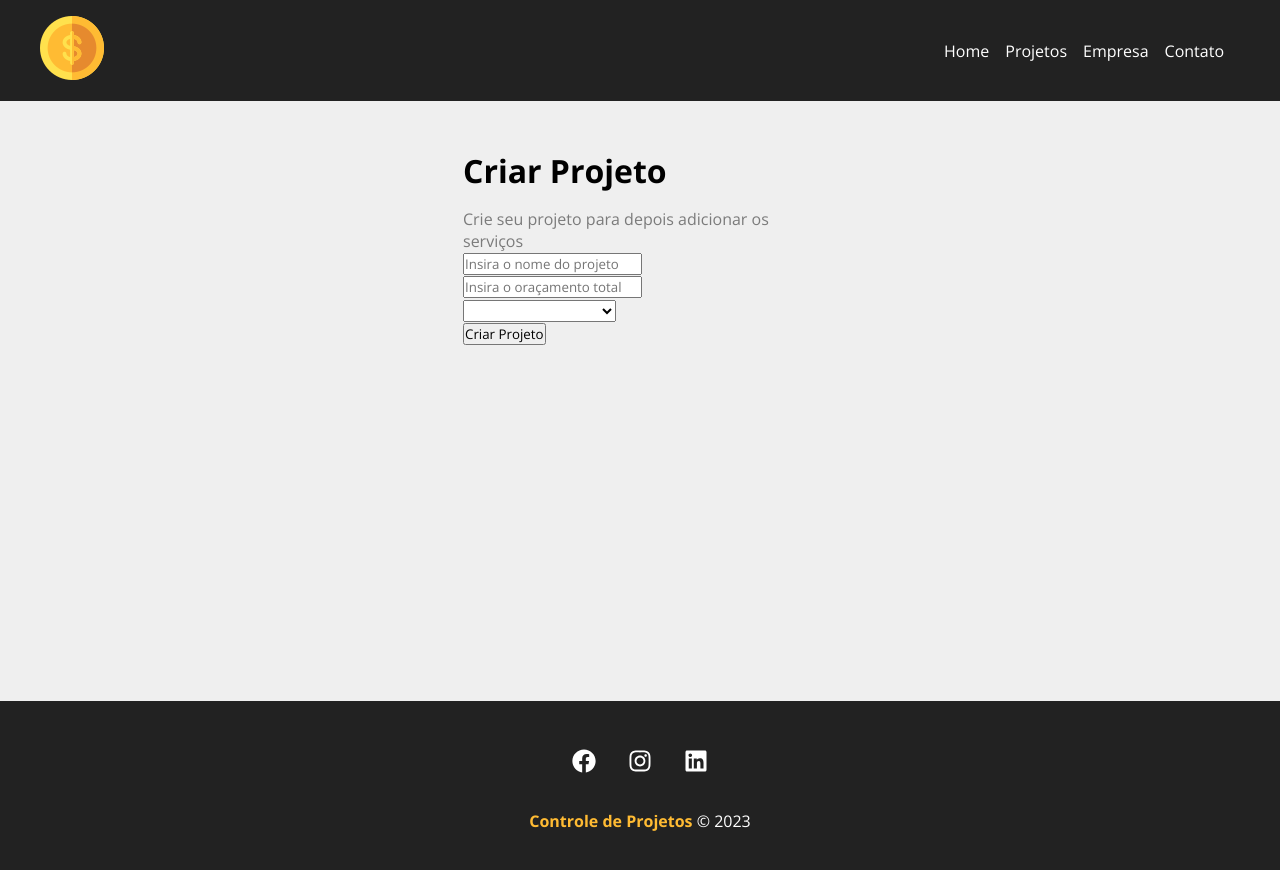
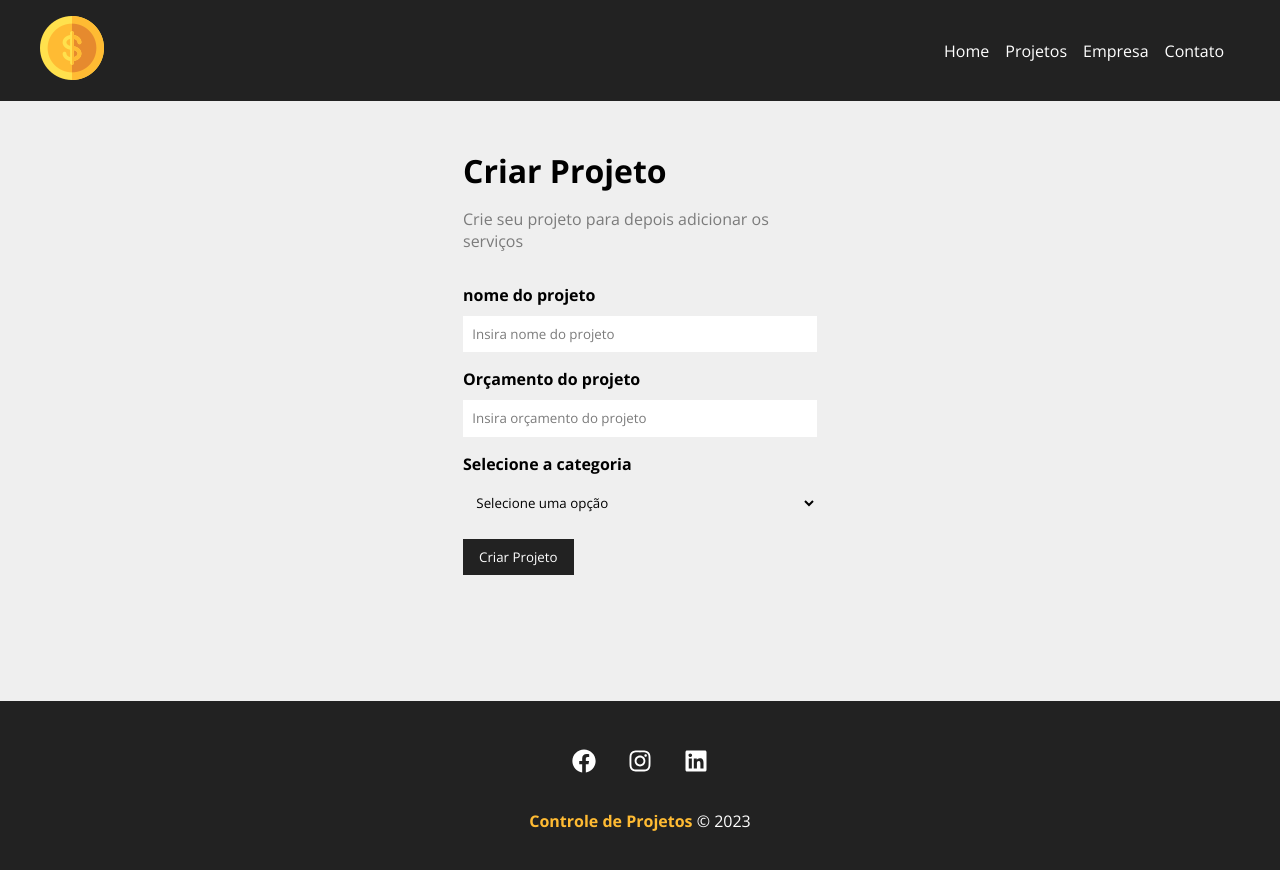
Before and after one commit to MalinaliRap/controleprojetos, a React (Create React App) app: page /newproject in a window 1280 px wide. Shown: the top 870 px of the page. Built offline with nearby package versions, Linux system fonts and the light colour scheme.

Commit message:
Aula #22

```diff
--- /dev/null
+++ b/src/components/form/Input.js
@@ -0,0 +1,21 @@
+import React from 'react';
+import styles from './Input.module.css';
+
+function Input({type, text, name, placeholder, handleOnChange, value}) {
+    return (
+        <div className={styles.form_control}>
+           <label htmlFor={name}>{text}</label>
+           <input
+                type={type}
+                name={name}
+                id={name}
+                placeholder={placeholder}
+                onChange={handleOnChange}
+                value={value}>
+            </input>
+        </div>
+    );
+}
+
+
+export default Input;
--- /dev/null
+++ b/src/components/form/Input.module.css
@@ -0,0 +1,20 @@
+.form_control {
+    display: flex;
+    flex-direction: column;
+    margin-bottom:  1em;
+}
+
+.form_control label{
+    margin-bottom: .6em;
+    font-weight: bold;
+}
+
+.form_control input{
+    padding: .7em;
+    border-radius: 0;
+    border: none;
+}
+
+.form_control input::placeholder{
+    color: #7b7b7b
+}
--- /dev/null
+++ b/src/components/form/Select.js
@@ -0,0 +1,15 @@
+import React from 'react';
+import styles from './Select.module.css';
+
+function Select({text, name, options, handleOnChange, value}) {
+    return (
+        <div className={styles.form_control}>
+            <label htmlFor={name}>{text}</label>
+            <select name={name} id={name}>
+                <option>Selecione uma opção</option>
+            </select>
+        </div>
+    );
+}
+
+export default Select;
--- /dev/null
+++ b/src/components/form/Select.module.css
@@ -0,0 +1,16 @@
+.form_control {
+    display: flex;
+    flex-direction: column;
+    margin-bottom:  1em;
+}
+
+.form_control label{
+    margin-bottom: .6em;
+    font-weight: bold;
+}
+
+.form_control select{
+    padding: .7em;
+    border-radius: 0;
+    border: none;
+}
--- /dev/null
+++ b/src/components/form/SubmitButton.js
@@ -0,0 +1,12 @@
+import React from 'react';
+import styles from './SubmitButton.module.css';
+
+function SubmitButton({text}) {
+    return (
+        <div>
+            <button className={styles.btn}>{text}</button>
+        </div>
+    );
+}
+
+export default SubmitButton;
--- /dev/null
+++ b/src/components/form/SubmitButton.module.css
@@ -0,0 +1,13 @@
+.btn{
+    background-color: #222;
+    color: #fff;
+    padding: 0.7em 1.2em;
+    text-decoration: none;
+    transition: .5s;
+    cursor: pointer;
+    border: none;
+}
+
+.btn:hover{
+    color: #ffbb33;
+}
--- a/src/components/pages/NewProject.js
+++ b/src/components/pages/NewProject.js
@@ -6,7 +6,7 @@
         <div className={styles.newproject_container}>
            <h1>Criar Projeto</h1>
            <p>Crie seu projeto para depois adicionar os serviços</p>
-           <ProjectForm></ProjectForm>
+           <ProjectForm btnText="Criar Projeto"></ProjectForm>
         </div>
     );
 }
--- a/src/components/project/ProjectForm.js
+++ b/src/components/project/ProjectForm.js
@@ -1,22 +1,29 @@
 import React from 'react';
+import styles from './ProjectForm.module.css';
+import Input from '../form/Input';
+import Select from '../form/Select';
+import SubmitButton from '../form/SubmitButton';
 
-function ProjectForm(props) {
+function ProjectForm({btnText}) {
     return (
-        <form>
-            <div>
-                <input type="text" placeholder="Insira o nome do projeto"/>
-            </div>
-            <div>
-                <input type="number" placeholder="Insira o oraçamento total"/>
-            </div>
-            <div>
-                <select name="category_id">
-                    <option disabled>Selecione a categoria</option>
-                </select>
-            </div>
-            <div>
-                <input type="submit" value="Criar Projeto"/>
-            </div>
+        <form className={styles.form}>
+            <Input
+                type="text"
+                text="nome do projeto"
+                name="name"
+                placeholder="Insira nome do projeto">
+
+                </Input>
+                <Input
+                type="number"
+                text="Orçamento do projeto"
+                name="bugget"
+                placeholder="Insira orçamento do projeto"/>
+                <Select
+                    name="category_id"
+                    text="Selecione a categoria"
+                />
+                <SubmitButton text={btnText}></SubmitButton>
 
         </form>
     );
--- /dev/null
+++ b/src/components/project/ProjectForm.module.css
@@ -0,0 +1,4 @@
+.form{
+    width: 100%;
+    margin: 2em 0;
+}
```
